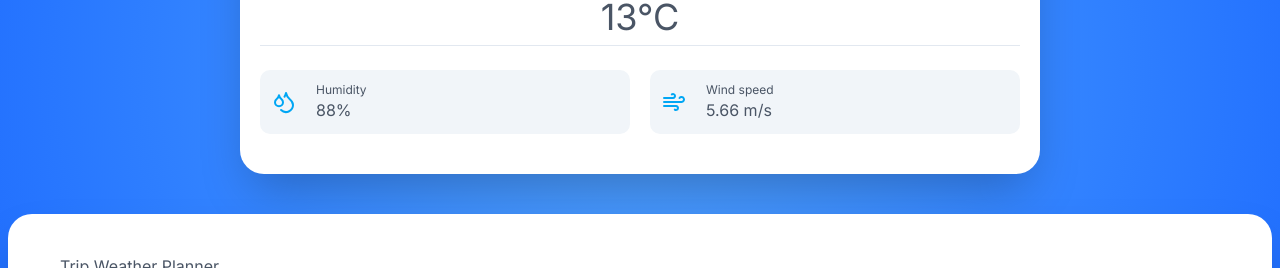
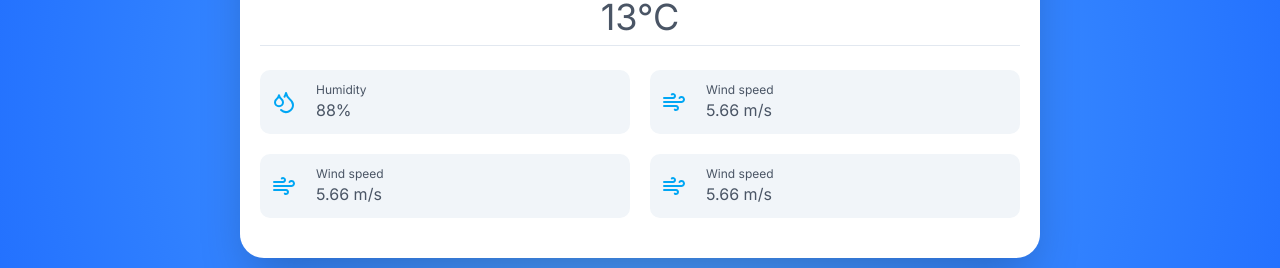
Before and after one commit to GrzegorzAKGalzo/react-weather-planner, a React (Vite) app: page / in a window 1280 px wide. Both pictures are taken after typing "Sample" into the empty fields and a click on the button "Search". Shown: the part 525-793 px from the top of the page. Built offline with nearby package versions, Linux system fonts and the light colour scheme; no server answers.

Commit message:
feat/fix: created and replaced additional infoboxes to component

```diff
--- /dev/null
+++ b/src/components/ExtraInfoBox.tsx
@@ -0,0 +1,17 @@
+import type { ReactNode } from "react";
+
+interface InfoProps {
+  children: ReactNode;
+}
+
+function ExtraInfoBox({ children }: InfoProps) {
+  return (
+    <div className="bg-accent rounded-lg w-full flex p-3 items-center text-left gap-5 ">
+      {children}
+    </div>
+  );
+}
+
+ExtraInfoBox.propTypes = {};
+
+export default ExtraInfoBox;
--- a/src/components/QuickSearch.tsx
+++ b/src/components/QuickSearch.tsx
@@ -6,6 +6,7 @@ import { useState } from "react";
 
 import { getCityGeoData, getCityWeather } from "@/servicies/api.d.js";
 import { Alert, AlertTitle } from "./ui/alert";
+import ExtraInfoBox from "./ExtraInfoBox";
 
 function QuickSearch() {
   const [quickCity, setQuickCity] = useState("");
@@ -99,21 +100,35 @@ function QuickSearch() {
         <p className=" text-4xl ">{Math.round(quickCityInfo?.main.temp)}°C</p>
         {/* <p>{quickCityInfo?.weather[0].main}</p> */}
         <hr className="py-2" />
-        <div className="flex justify-between gap-5">
-          <div className="bg-accent rounded-lg w-full flex p-3 items-center text-left gap-5 ">
+        <div className="grid grid-cols-2 gap-5">
+          <ExtraInfoBox>
             <DropletsIcon className="text-sky-500" />
             <div>
               <p className="text-xs">Humidity</p>
               <p>{quickCityInfo?.main.humidity}%</p>
             </div>
-          </div>
-          <div className="bg-accent rounded-lg w-full flex p-3 items-center text-left gap-5 ">
+          </ExtraInfoBox>
+          <ExtraInfoBox>
             <WindIcon className="text-sky-500" />
             <div>
               <p className="text-xs">Wind speed</p>
               <p>{quickCityInfo?.wind.speed} m/s</p>
             </div>
-          </div>
+          </ExtraInfoBox>
+          <ExtraInfoBox>
+            <WindIcon className="text-sky-500" />
+            <div>
+              <p className="text-xs">Wind speed</p>
+              <p>{quickCityInfo?.wind.speed} m/s</p>
+            </div>
+          </ExtraInfoBox>
+          <ExtraInfoBox>
+            <WindIcon className="text-sky-500" />
+            <div>
+              <p className="text-xs">Wind speed</p>
+              <p>{quickCityInfo?.wind.speed} m/s</p>
+            </div>
+          </ExtraInfoBox>
         </div>
       </div>
     </div>
```
